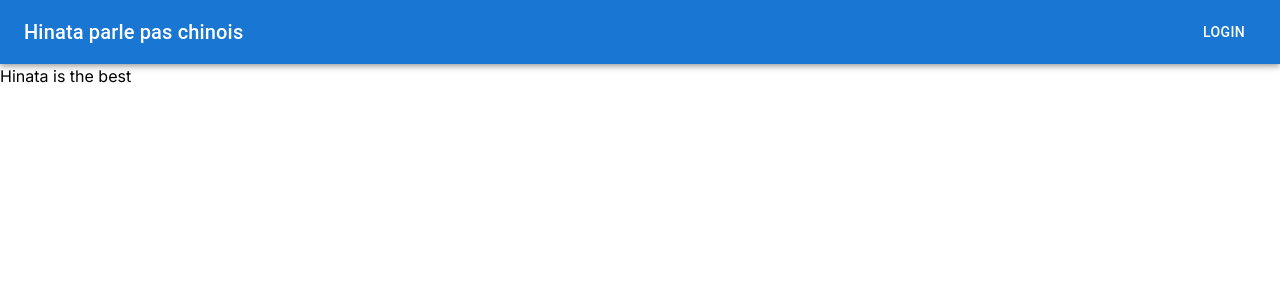
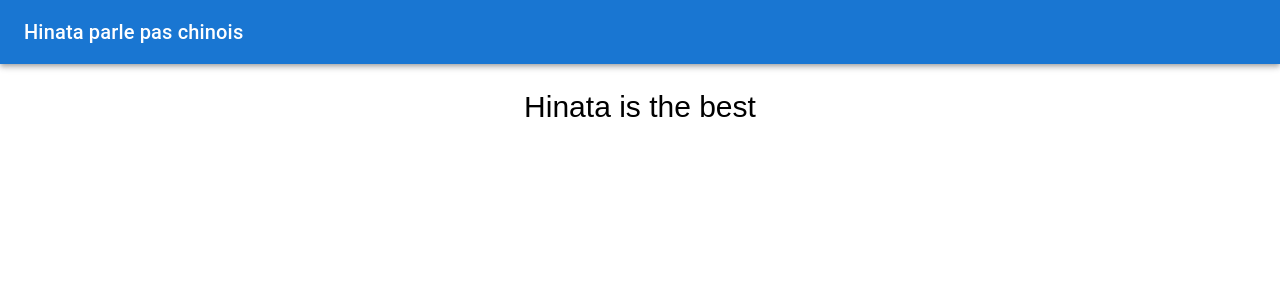
Before and after one commit to hamzahtc/Hinata, a Next.js app in the folder hinata-ui/: page / in a window 1280 px wide. Shown: the top 300 px of the page. Built offline with nearby package versions, Linux system fonts and the light colour scheme.

Commit message:
:sparkles: add theme config

```diff
--- a/hinata-ui/app/components/Blogs/Blogs.tsx
+++ b/hinata-ui/app/components/Blogs/Blogs.tsx
@@ -1,7 +1,11 @@
-import { Stack } from "@mui/material";
+import { Stack, Typography } from "@mui/material";
 
 const Blogs = () => {
-  return <Stack>Hinata is the best</Stack>;
+  return (
+    <Stack alignItems="center" sx={{ p: 10 }}>
+      <Typography fontSize={30}>Hinata is the best</Typography>
+    </Stack>
+  );
 };
 
 export default Blogs;
--- a/hinata-ui/app/components/Navbar/Navbar.tsx
+++ b/hinata-ui/app/components/Navbar/Navbar.tsx
@@ -2,7 +2,6 @@ import AppBar from "@mui/material/AppBar";
 import Box from "@mui/material/Box";
 import Toolbar from "@mui/material/Toolbar";
 import Typography from "@mui/material/Typography";
-import Button from "@mui/material/Button";
 
 const Navbar = () => {
   return (
@@ -12,7 +11,6 @@ const Navbar = () => {
           <Typography variant="h6" component="div" sx={{ flexGrow: 1 }}>
             Hinata parle pas chinois
           </Typography>
-          <Button color="inherit">Login</Button>
         </Toolbar>
       </AppBar>
     </Box>
--- a/hinata-ui/app/layout.tsx
+++ b/hinata-ui/app/layout.tsx
@@ -1,9 +1,6 @@
 import type { Metadata } from "next";
-import { Inter } from "next/font/google";
 import "./globals.css";
 import Navbar from "./components/Navbar/Navbar";
-
-const inter = Inter({ subsets: ["latin"] });
 
 export const metadata: Metadata = {
   title: "Create Next App",
@@ -17,7 +14,7 @@ export default function RootLayout({
 }) {
   return (
     <html lang="en">
-      <body className={inter.className}>
+      <body>
         <Navbar />
         {children}
       </body>
--- a/hinata-ui/app/page.tsx
+++ b/hinata-ui/app/page.tsx
@@ -1,5 +1,11 @@
 import Blogs from "./components/Blogs/Blogs";
+import { ThemeProvider } from "@mui/material/styles";
+import theme from "./stylesheet";
 
-export default function Home() {
-  return <Blogs />;
+export default function App() {
+  return (
+    <ThemeProvider theme={theme}>
+      <Blogs />
+    </ThemeProvider>
+  );
 }
--- /dev/null
+++ b/hinata-ui/app/stylesheet.tsx
@@ -0,0 +1,29 @@
+"use client";
+
+import { createTheme } from "@mui/material/styles";
+
+const theme = createTheme({
+  palette: {
+    primary: {
+      main: "#AB2925",
+      contrastText: "black",
+    },
+  },
+  typography: {
+    fontFamily: "Arial, sans-serif", // Define your font family
+    h1: {
+      fontSize: "2.5rem",
+      fontWeight: "bold",
+    },
+    h2: {
+      fontSize: "2rem",
+      fontWeight: "bold",
+    },
+    body1: {
+      fontSize: "1rem",
+    },
+  },
+  spacing: 2, // Adjust spacing unit
+});
+
+export default theme;
```
